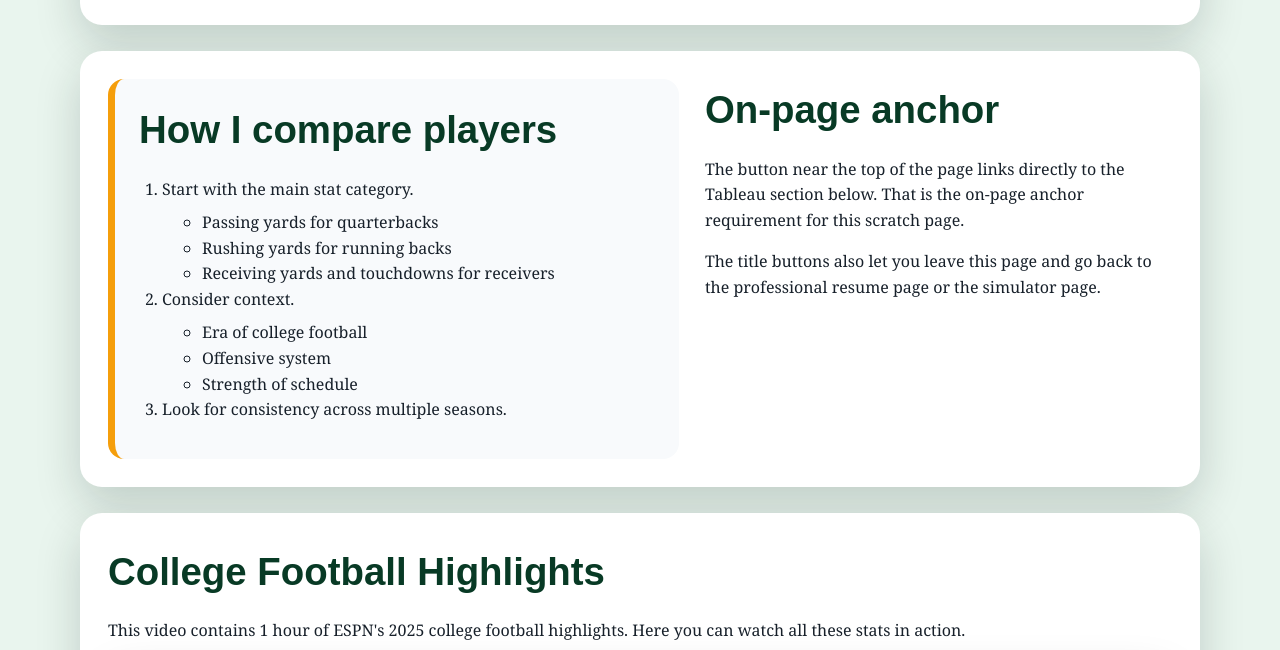
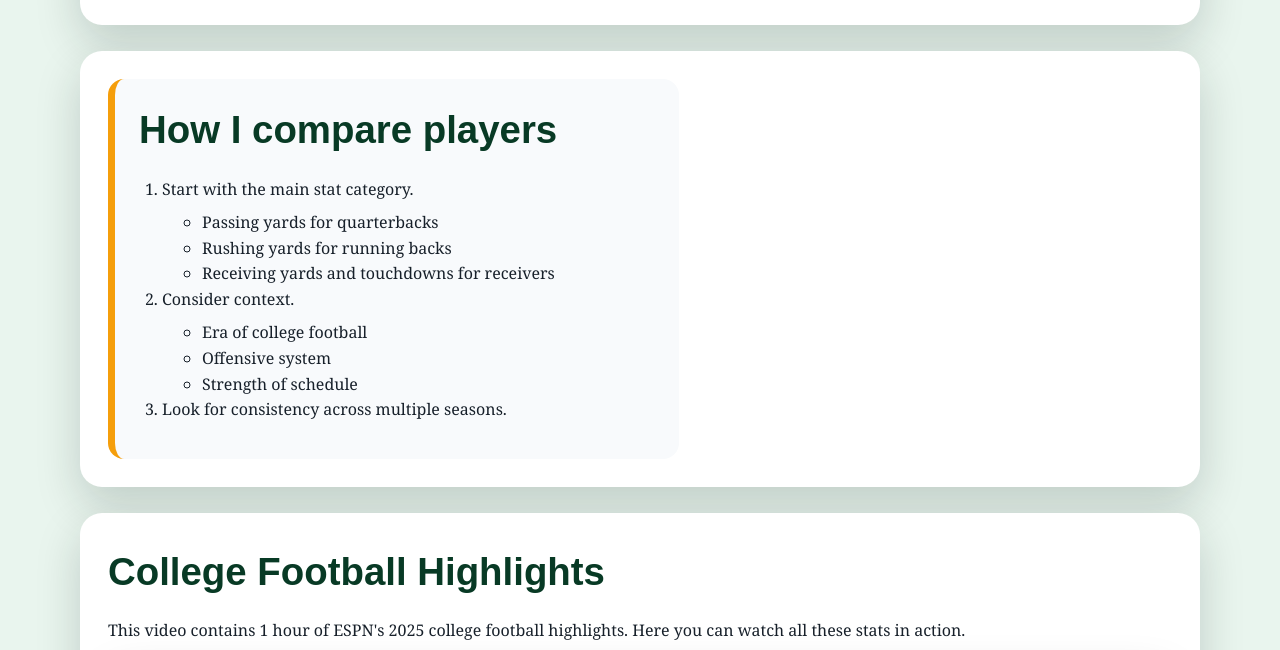
Before and after one commit to gibbj3940-cell/IS201-site, a plain HTML site: page stats.html in a window 1280 px wide. Shown: the part 1122-1772 px from the top of the page. Drawn offline with Linux system fonts and the light colour scheme; a script that the page names is missing.

Commit message:
Remove on-page anchor section
Removed the on-page anchor section from stats.html.

```diff
--- a/stats.html
+++ b/stats.html
@@ -80,11 +80,6 @@
           <li>Look for consistency across multiple seasons.</li>
         </ol>
       </div>
-      <div>
-        <h2>On-page anchor</h2>
-        <p>The button near the top of the page links directly to the Tableau section below. That is the on-page anchor requirement for this scratch page.</p>
-        <p>The title buttons also let you leave this page and go back to the professional resume page or the simulator page.</p>
-      </div>
     </div>
 
     <div class="content-block block-padding" id="video-section">
```
